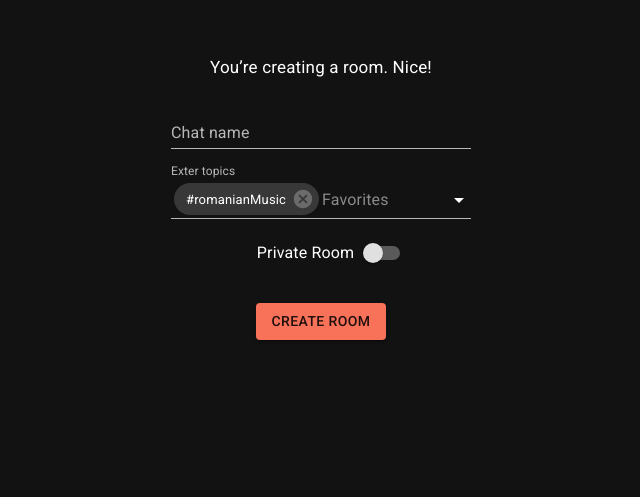
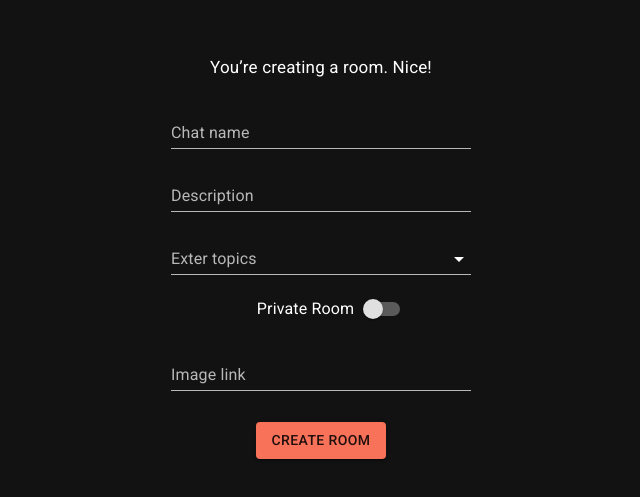
Before and after one commit to axbg/interchat, a React (Create React App) app in the folder front/: page /create-room in a window 1280 px wide. Shown: the part 185-682 px from the top of the page, without its empty margins (319-959 px from the left). Built offline with nearby package versions, Linux system fonts and the light colour scheme; no server answers.

Commit message:
Add explore rooms integration, add join room 1st case be integration and partial chat

```diff
--- a/front/src/pages/chat/Chat.js
+++ b/front/src/pages/chat/Chat.js
@@ -10,14 +10,17 @@ import "./Chat.scss";
 import { Speech } from "../../components/Speech/Speech";
 import Stack from "@mui/material/Stack";
 import _ from 'lodash';
-
+import { useLocation } from 'react-router';
+import axios from 'axios';
 const API_KEY = process.env.REACT_APP_GOOGLE_TRANSLATE_API_KEY || '';
-export const Chat = () => {
+export const Chat = (props) => {
   const [messages, setMessages] = useState([
     { text: "Hello!", belongsToCurrentUser: false, isAudio: false },
     { text: "My mother told me!", belongsToCurrentUser: false, isAudio: false },
   ]);
   const [message, setMessage] = useState("");
+  const { state } = useLocation();
+  console.log(state);
 
   const processMessage = () => {
     setMessages([
@@ -26,6 +29,18 @@ export const Chat = () => {
     ]);
     setMessage("");
   };
+
+  useEffect(() => {
+    console.log(state?.room)
+    axios.get('http://localhost:8080/api/room/messages',
+      {
+        headers:
+          { "Authorization": 'Bearer eyJhbGciOiJIUzI1NiJ9.eyJpZCI6IjVlN2FjMWE3LTk5MmMtNDJkZC1iMDIzLTc3NTBjMTE5MDhkMCIsImlzcyI6InNvbWVvbmUifQ.Nmk1sOYbtWioeNfKt05Zfx5nDrW3f8wtalOF-p7ky3w' },
+        params: { roomId: state.room.id, limit: 5, skip: 0 }
+      }).then(res => {
+        console.log(res);
+      })
+  }, [state?.room])
 
   const handleKeyDown = (event) => {
     if (event.keyCode === 13) {
@@ -104,14 +119,14 @@ export const Chat = () => {
     if (_.isEmpty(messages)) {
       return;
     }
-    const translatedMessages = messages.map(async msg => {
-      if (!msg.belongsToCurrentUser) {
-        return getTranslatedText(msg.text, 'en', 'ro').then(res => { return { ...msg, text: res } });
-      } else {
-        return msg;
-      }
-    })
-    return Promise.all(translatedMessages).then(values => { console.log(values); setMessages(values) })
+    // const translatedMessages = messages.map(async msg => {
+    //   if (!msg.belongsToCurrentUser) {
+    //     return getTranslatedText(msg.text, 'en', 'ro').then(res => { return { ...msg, text: res } });
+    //   } else {
+    //     return msg;
+    //   }
+    // })
+    // return Promise.all(translatedMessages).then(values => { console.log(values); setMessages(values) })
     // setMessages(translatedMessages)
     // eslint-disable-next-line react-hooks/exhaustive-deps
   }, [])
@@ -156,7 +171,7 @@ export const Chat = () => {
         <ScrollToBottom className="messages" debug={false}>
           {
             messages.map(message => {
-                if(!message.isAudio) {
+              if (!message.isAudio) {
                 return (
                   <MessageBox
                     notch={false}
@@ -173,7 +188,7 @@ export const Chat = () => {
                       <div className="rce-mbox-body">
                         <div className="rce-mbox-title rce-mbox-title--clear">
                           <div className="rce-avatar-container default default">
-                                <img alt="" src="https://avatars.dicebear.com/api/avataaars/2.svg" className="rce-avatar"/>
+                            <img alt="" src="https://avatars.dicebear.com/api/avataaars/2.svg" className="rce-avatar" />
                           </div>
                         </div>
                         <div className="rce-mbox-text right">
--- a/front/src/pages/create-room/CreateRoom.js
+++ b/front/src/pages/create-room/CreateRoom.js
@@ -13,13 +13,13 @@ import FormControlLabel from "@mui/material/FormControlLabel";
 import DialogTitle from "@mui/material/DialogTitle";
 import Dialog from "@mui/material/Dialog";
 import { useNavigate } from 'react-router-dom';
-
+import axios from "axios";
 import "./CreateRoom.scss";
 
 export const CreateRoom = () => {
-  const [room, setRoom] = useState({});
+  const [room, setRoom] = useState({ public: false });
   const [open, setOpen] = useState(false);
-
+  const [createdInfo, setCreatedInfo] = useState({});
   const handleChange = (event) => {
     setRoom((prev) => {
       return {
@@ -30,7 +30,13 @@ export const CreateRoom = () => {
   };
 
   const handleClickOpen = () => {
-    setOpen(true);
+    axios.post('http://localhost:8080/api/room', room, {
+      headers: { "Authorization": 'Bearer eyJhbGciOiJIUzI1NiJ9.eyJpZCI6IjVlN2FjMWE3LTk5MmMtNDJkZC1iMDIzLTc3NTBjMTE5MDhkMCIsImlzcyI6InNvbWVvbmUifQ.Nmk1sOYbtWioeNfKt05Zfx5nDrW3f8wtalOF-p7ky3w' }
+    }).then(res => {
+      console.log(res?.data?.message[0])
+      setCreatedInfo(res)
+      setOpen(true);
+    })
   };
 
   const handleClose = () => {
@@ -38,12 +44,12 @@ export const CreateRoom = () => {
   };
 
   const tags = [
-    { title: "#romanianMusic", year: 1994 },
-    { title: "#bucharest", year: 1972 },
-    { title: "#foodLover", year: 1974 },
-    { title: "#historicalBuildings", year: 2008 },
-    { title: "#romanianHabits", year: 1957 },
-    { title: "#speakRomanian", year: 1993 },
+    { title: "romanianMusic", year: 1994 },
+    { title: "bucharest", year: 1972 },
+    { title: "foodLover", year: 1974 },
+    { title: "historicalBuildings", year: 2008 },
+    { title: "romanianHabits", year: 1957 },
+    { title: "speakRomanian", year: 1993 },
   ];
 
   return (
@@ -58,7 +64,23 @@ export const CreateRoom = () => {
             id="component-simple"
             onChange={(e) =>
               setRoom((prev) => {
-                return { ...prev, chatName: e.target.value };
+                return { ...prev, name: e.target.value };
+              })
+            }
+          />
+        </FormControl>
+        <FormControl variant="standard" sx={{ width: 300 }}>
+
+          <TextField
+            id="standard-textarea"
+            label="Description"
+            placeholder="Learn now or never"
+            maxRows={2}
+            multiline
+            variant="standard"
+            onChange={(e) =>
+              setRoom((prev) => {
+                return { ...prev, description: e.target.value };
               })
             }
           />
@@ -68,8 +90,12 @@ export const CreateRoom = () => {
             multiple
             id="tags-standard"
             options={tags}
-            getOptionLabel={(option) => option.title}
-            defaultValue={[tags[0]]}
+            getOptionLabel={(option) => `#${option.title}`}
+            onChange={(event, value) => {
+              console.log(value)
+              const joinedValues = value.map(item => item.title).join('#');
+              setRoom((prev) => { return { ...prev, tags: joinedValues } })
+            }}
             renderInput={(params) => (
               <TextField
                 {...params}
@@ -86,19 +112,30 @@ export const CreateRoom = () => {
             <Switch
               color="primary"
               onChange={handleChange}
-              name="privateRoom"
+              name="public"
             />
           }
           label="Private Room"
           labelPlacement="start"
         />
+        <FormControl variant="standard" sx={{ width: 300 }}>
+          <InputLabel htmlFor="component-simple">Image link</InputLabel>
+          <Input
+            id="component-simple"
+            onChange={(e) =>
+              setRoom((prev) => {
+                return { ...prev, picture: e.target.value };
+              })
+            }
+          />
+        </FormControl>
         <Box p={2}>
           <Button variant="contained" onClick={handleClickOpen}>
             Create room
           </Button>
         </Box>
       </div>
-      <ConfirmationDialog open={open} onClose={handleClose} />
+      <ConfirmationDialog open={open} onClose={handleClose} createdInfo={createdInfo} />
     </Box>
   );
 };
@@ -114,7 +151,8 @@ function ConfirmationDialog(props) {
 
   const handleClick = (v) => {
     navigator.clipboard.writeText(v);
-    navigate('/join-room')
+    console.log(props.createdInfo)
+    navigate('/join-room', { state: { createdInfo: props.createdInfo } })
   };
 
   return (
--- a/front/src/pages/explore-rooms/ExploreRooms.js
+++ b/front/src/pages/explore-rooms/ExploreRooms.js
@@ -12,7 +12,7 @@ export const ExploreRooms = () => {
     const navigate = useNavigate();
     useEffect(() => {
         axios.get('http://localhost:8080/api/room', {
-            headers: { "Authorization": 'Bearer eyJhbGciOiJIUzI1NiJ9.eyJpZCI6ImI4NmE5OTVkLWFkNWQtNDdhNS05YjAwLTZhZTUzNjM1ODRlZCIsImlzcyI6InNvbWVvbmUifQ.S9rFW7ru21b32HXKyrlhIi1gUTD3jcMwa4Ql2mCls5w' }
+            headers: { "Authorization": 'Bearer eyJhbGciOiJIUzI1NiJ9.eyJpZCI6IjVlN2FjMWE3LTk5MmMtNDJkZC1iMDIzLTc3NTBjMTE5MDhkMCIsImlzcyI6InNvbWVvbmUifQ.Nmk1sOYbtWioeNfKt05Zfx5nDrW3f8wtalOF-p7ky3w' }
         }).then(res => {
 
             console.log(res);
@@ -31,7 +31,7 @@ export const ExploreRooms = () => {
             <Grid container rowSpacing={4} spacing={{ xs: 1, md: 3 }} columns={{ xs: 1, sm: 8, md: 12 }}>
                 {rooms?.map((item, index) => (
                     <Grid item xs={1} sm={4} md={4} key={index}>
-                        <CustomCard room={item} md={12} onItemClick={() => navigate('/join-room', {state: { room: item }})} />
+                        <CustomCard room={item} md={12} onItemClick={() => navigate('/join-room', { state: { room: item } })} />
                     </Grid>
                 ))}
             </Grid>
```
Also changed, not shown: front/src/pages/join-room/JoinRoom.js (+36 -13 lines). Lines whose indentation alone changed are shown as unchanged.
